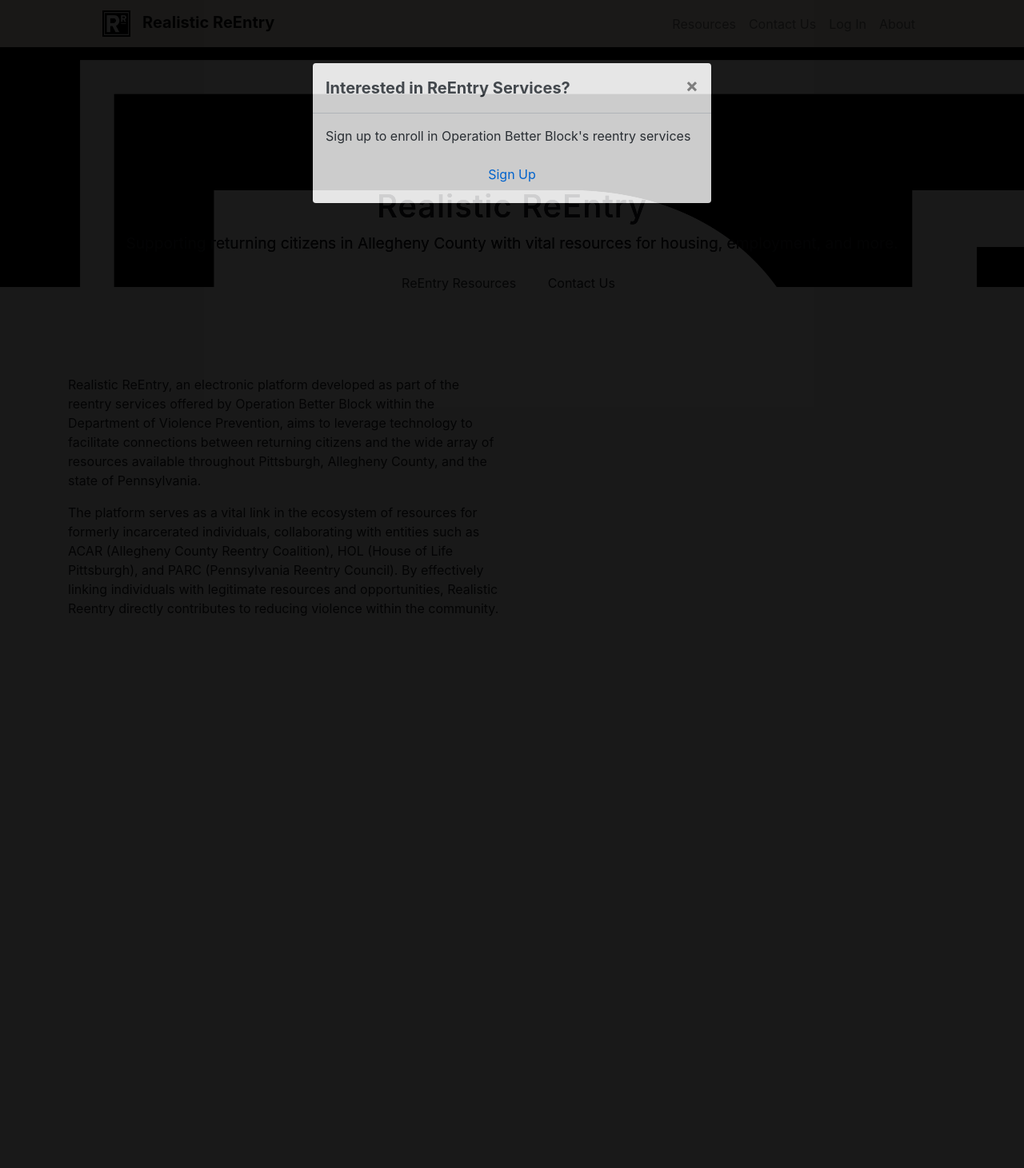
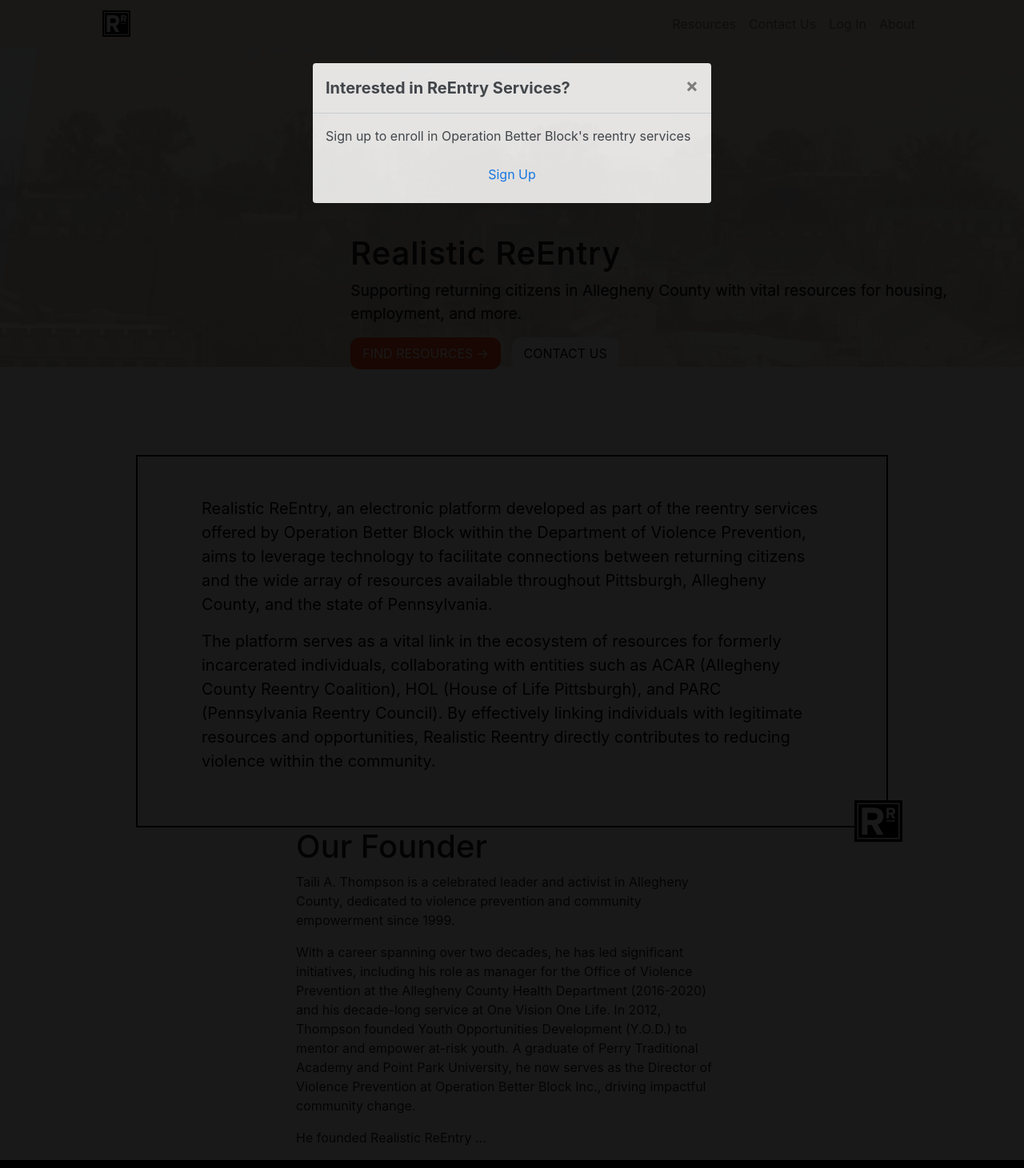
Before and after one commit to elainewangg/ReEntry, a Django app: page / in a window 1280 px wide. Shown: the whole page at 80% size. Run offline with Django 3.2, Linux system fonts and the light colour scheme; some libraries are stand-ins or nearby versions.

Commit message:
homepage bio and box put in, and footer created

```diff
--- a/NewEra/static/NewEra/index_styles.css
+++ b/NewEra/static/NewEra/index_styles.css
@@ -22,11 +22,12 @@ div.secondary-content {
 .parallax {
     /* Credit: https://www.w3schools.com/howto/howto_css_parallax.asp */
     position: relative;
-    background-image: url("/static/NewEra/reentry_logo.jpg");
-    height: 300px;
-    padding-top: 12vh;
+    background-image: url("/static/NewEra/homepage_bg.jpg");
+    height: 400px;
+    padding-top: 16vh;
     padding-bottom: 7vh;
-    text-align: center;
+    text-align: left;
+    padding-left: 30vh;
     background-attachment: fixed;
     background-position: center;
     background-repeat: no-repeat;
@@ -38,7 +39,71 @@ div.secondary-content {
     font-size: 1.2em;
 }
 
-.bg-custom {
+.footer {
+    background-color: black;
+    color: white;
+    text-align: left;
+    padding: 40px 80px;
+}
+
+.footer p {
+    margin: 0;
+    padding: 0;
+}
+
+.footer p.contact-title {
+    font-size: 20px;
+}
+
+.footer p, .footer p.footer-rights {
+    font-size: 16px;
+}
+
+.footer p.footer-rights {
+    margin-top: 20px;
+}
+
+.decorative-box {
+    border: 2px solid black;
+    padding: 50px 80px;
+    margin: 0px -200px;
+    /* border-radius: 10px;  */
+    background-color: white; /* Light blue background */
+    color: black;
+    position: relative;
+}
+
+.decorative-box p {
+    font-size: 20px; /* Set paragraph text size to 30px */
+}
+
+.box-logo {
+    position: absolute; /* Position the logo absolutely within the decorative box */
+    bottom: 0; /* Align to the bottom of the box */
+    right: 0; /* Align to the left side of the box */
+    width: 60px; /* Make the logo very small */
+    height: auto; /* Maintain aspect ratio */
+    margin: -20px; /* Adjust if needed to overlap the corner as desired */
+}
+
+.orange-button {
+    background-color: #F0430D;
+    color: white;
+    border: 0px;
+    padding: 8px 15px;
+    border-radius: 12px;
+}
+
+.white-button {
+    background-color: white;
+    color: black;
+    border-radius: 12px;
+    border: 0px;
+    padding: 8px 15px;
+    border-radius: 12px;
+    /* You can add additional styling here if needed */
+}
+.beige {
     background-color: #F9F4EC;
 }
 
--- a/NewEra/templates/NewEra/_navbar.html
+++ b/NewEra/templates/NewEra/_navbar.html
@@ -1,12 +1,12 @@
 {% block navbar %}
-<nav id="app-nav" class="navbar navbar-expand-lg navbar-light bg-custom">
+<nav id="app-nav" class="navbar navbar-expand-lg navbar-light beige">
 	<!-- Render the logo -->
 	<a class="navbar-brand" href="{% url 'Home' %}">
 		{% load static %}
 		<link href="{% static 'NewEra/index_styles.css' %}" rel="stylesheet" type="text/css">
 		<img src="{% static 'NewEra/reentry_logo.jpg' %}" width="35" height="33" class="d-inline-block align-top"
 			alt="ReEntry Logo">
-		<b>&nbsp;&nbsp;Realistic ReEntry&nbsp;&nbsp;</b>
+		<!-- <b>&nbsp;&nbsp;Realistic ReEntry&nbsp;&nbsp;</b> -->
 	</a>
 
 	<!-- Create the hamburger button -->
--- a/NewEra/templates/NewEra/base.html
+++ b/NewEra/templates/NewEra/base.html
@@ -39,6 +39,8 @@
 			{% block content %}{% endblock %}
 		</div>
 
+		{% include 'NewEra/footer.html' %}
+
 		<!-- Bootstrap Scripts -->
 		<script src="https://code.jquery.com/jquery-3.4.1.slim.min.js" integrity="sha384-J6qa4849blE2+poT4WnyKhv5vZF5SrPo0iEjwBvKU7imGFAV0wwj1yYfoRSJoZ+n" crossorigin="anonymous"></script>
 		<script src="https://cdn.jsdelivr.net/npm/popper.js@1.16.0/dist/umd/popper.min.js" integrity="sha384-Q6E9RHvbIyZFJoft+2mJbHaEWldlvI9IOYy5n3zV9zzTtmI3UksdQRVvoxMfooAo" crossorigin="anonymous"></script>
--- /dev/null
+++ b/NewEra/templates/NewEra/footer.html
@@ -0,0 +1,15 @@
+{% block footer %}
+
+{% load static %}
+		<link href="{% static 'NewEra/index_styles.css' %}" rel="stylesheet" type="text/css">
+
+<div class="footer">
+    <p class="contact-title">CONTACT US</p>
+    <p>Nova Place, 100 S Commons, Pittsburgh, PA 15212</p>
+    <p>412-980-2776</p>
+    <p>realisticreentry@gmail.com</p>
+    <p class="footer-rights">Realistic ReEntry | All rights reserved.</p>
+</div>
+
+
+<!-- {% endblock %} -->
--- a/NewEra/templates/NewEra/home.html
+++ b/NewEra/templates/NewEra/home.html
@@ -17,27 +17,37 @@
 			Supporting returning citizens in Allegheny County with vital resources for housing, employment, and more.
 		</p>
         <div class="inline-button">
-            <a href="{% url 'Resources' %}"><button id="resource-btn" type="button" class="btn btn-light">ReEntry Resources</button></a>&nbsp;&nbsp;
-            <a href="{% url 'Sign Up' %}"><button id="signup-btn" type="button" class="btn btn-light">Contact Us </button></a>&nbsp;&nbsp;
+            <a href="{% url 'Resources' %}"><button id="resource-btn" type="button" class="orange-button">FIND RESOURCES -></button></a>&nbsp;&nbsp;
+            <a href="{% url 'Sign Up' %}"><button id="signup-btn" type="button" class="white-button">CONTACT US</button></a>&nbsp;&nbsp;
         </div>
 
     </div>
 
     <div class="container" style="padding-top: 7.5vh;">
-        <div class="row">
+        <div class="row justify-content-center">
             <!-- <div class="col-sm-6 mb-3">
                 {% load static %}
                 <img src="{% static 'NewEra/reentry_logo.jpg' %}" width="280" height="264" class="" alt="ReEntry Logo">
             </div> -->
-            <div class="col-sm-6 mb-3 ">
+            <div class="col-sm-6 mb-6">
                  <div>
                 {% include "NewEra/sign_up_popup.html" %}
                 </div>
-                    <p>Realistic ReEntry, an electronic platform developed as part of the reentry services offered by Operation Better Block within the Department of Violence Prevention, aims to leverage technology to facilitate connections between returning citizens and the wide array of resources available throughout Pittsburgh, Allegheny County, and the state of Pennsylvania. </p>
+
+                <div class="decorative-box">
+                    <img src="{% static 'NewEra/reentry_logo.jpg' %}"  alt="Logo" class="box-logo">
+                    <p>Realistic ReEntry, an electronic platform developed as part of the reentry services offered by Operation Better Block within the Department of Violence Prevention, aims to leverage technology to facilitate connections between returning citizens and the wide array of resources available throughout Pittsburgh, Allegheny County, and the state of Pennsylvania.</p>
                     <p>The platform serves as a vital link in the ecosystem of resources for formerly incarcerated individuals, collaborating with entities such as ACAR (Allegheny County Reentry Coalition), HOL (House of Life Pittsburgh), and PARC (Pennsylvania Reentry Council). By effectively linking individuals with legitimate resources and opportunities, Realistic Reentry directly contributes to reducing violence within the community.</p>
                 </div>
-            </div> <!-- class="col-sm-6 mb-3 " -->
 
+                <div class="homepage-founder">
+                    <h1>Our Founder</h4>
+                    <p>Taili A. Thompson is a celebrated leader and activist in Allegheny County, dedicated to violence prevention and community empowerment since 1999. </p>
+
+                    <p>With a career spanning over two decades, he has led significant initiatives, including his role as manager for the Office of Violence Prevention at the Allegheny County Health Department (2016-2020) and his decade-long service at One Vision One Life. In 2012, Thompson founded Youth Opportunities Development (Y.O.D.) to mentor and empower at-risk youth. A graduate of Perry Traditional Academy and Point Park University, he now serves as the Director of Violence Prevention at Operation Better Block Inc., driving impactful community change.</p>
+                    <p>He founded Realistic ReEntry ... </p>
+                </div>
+            </div>
     </div>
 
 {% endblock %}
```
